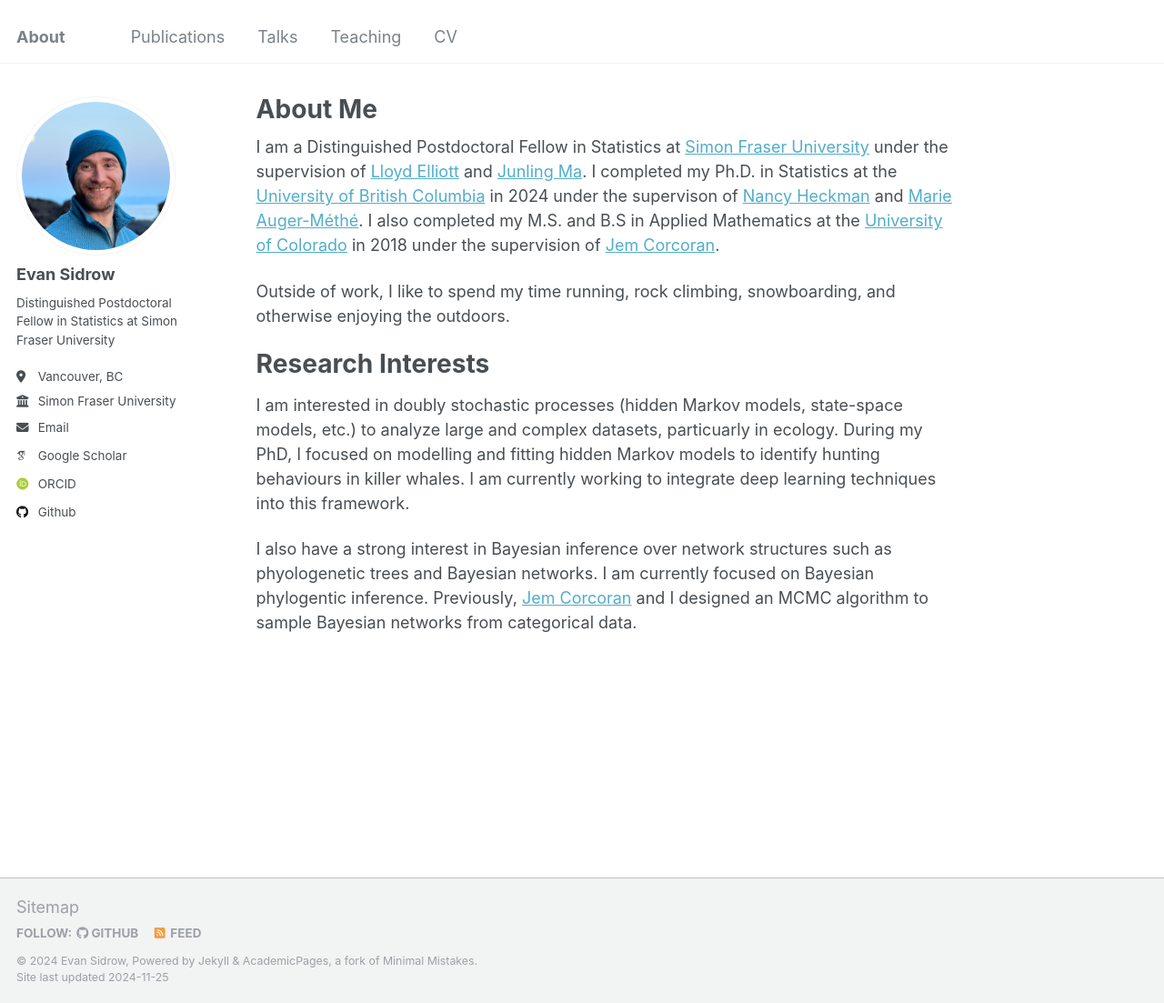
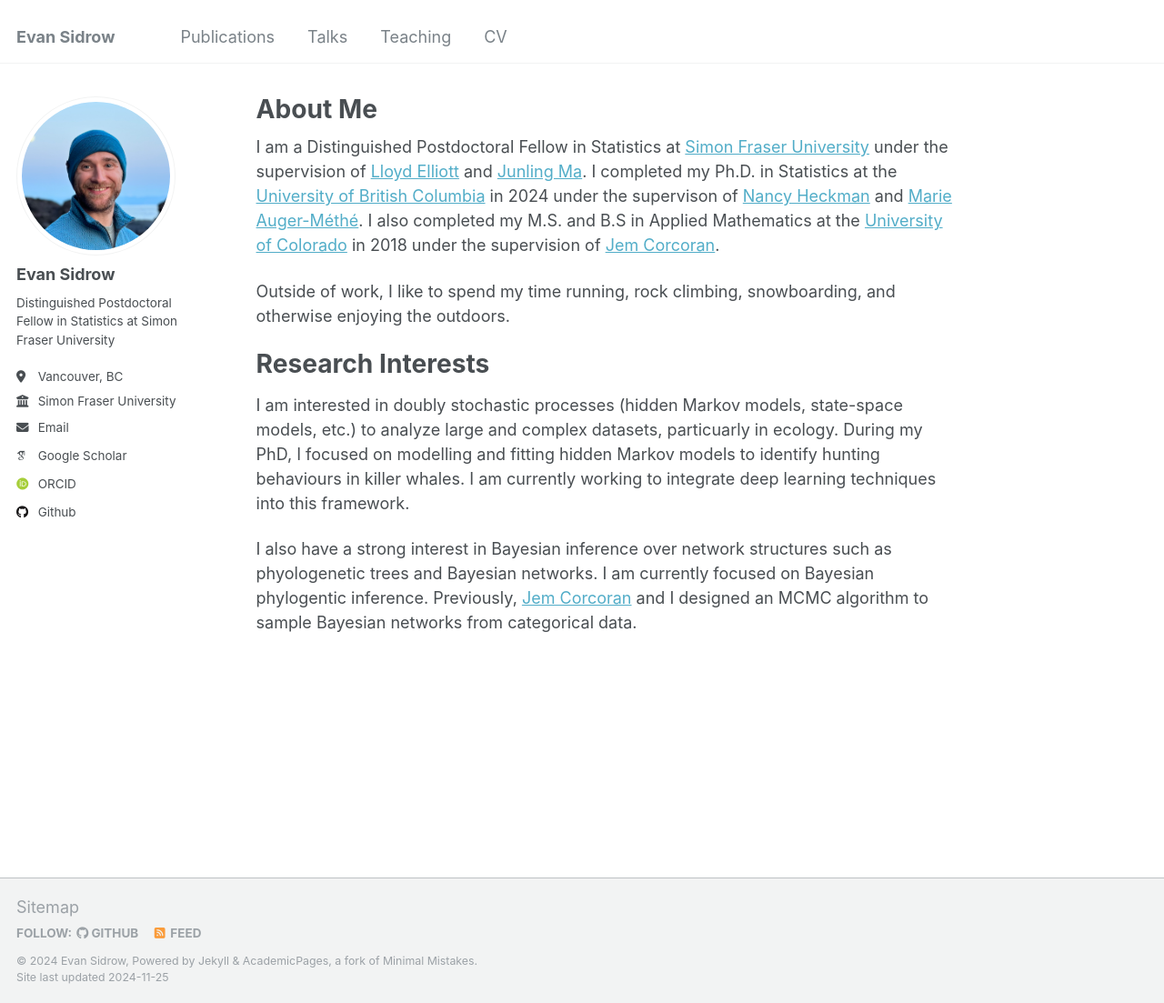
Before and after one commit to EvanSidrow/EvanSidrow.github.io, a Jekyll site: the page built from _pages/about.md, in a window 1280 px wide and 1103 px high. Shown: the whole window at 91% size. Built offline with Jekyll 4.4.1, drawn with Linux system fonts in a browser that asks for light colours; some web fonts are replaced.

Commit message:
Update _config.yml

```diff
--- a/_config.yml
+++ b/_config.yml
@@ -8,7 +8,7 @@
 
 # Basic Site Settings
 locale                   : "en-US"
-title                    : "About"
+title                    : "Evan Sidrow"
 title_separator          : "-"
 name                     : &name "Evan Sidrow"
 description              : &description "personal description"
```
